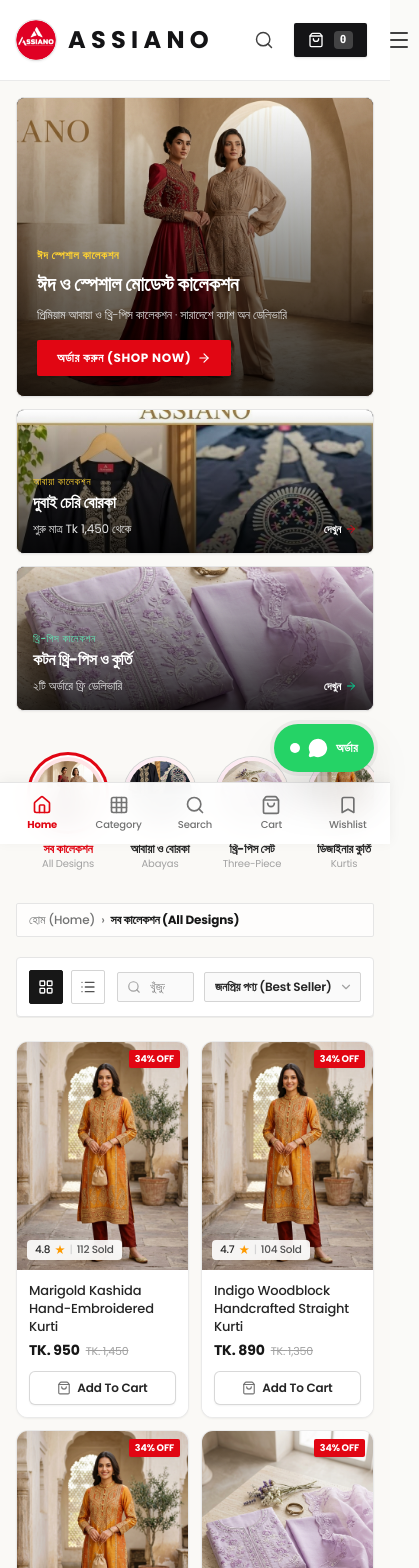
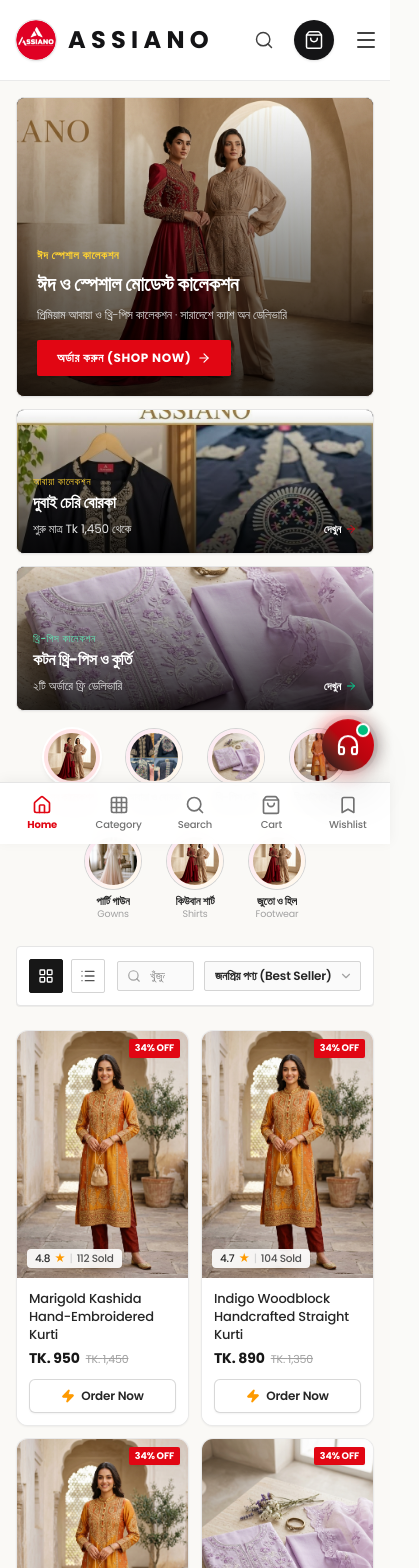
Before and after one commit to assianoofficial-rgb/Assiano, a React (Vite) app: page / in a window 390 px wide. Shown: the top 1568 px of the page, 419 px wide, since content can reach past the window. Built offline with nearby package versions, Linux system fonts and the light colour scheme.

Commit message:
refactor: update UI components and navigation
- Redesign Navbar shopping bag icon with badge
- Convert product cards to support "Instant Buy" action
- Update Category section layout to flex-wrap
- Update floating contact speed dial styling

```diff
--- a/src/components/FloatingContactSpeedDial.tsx
+++ b/src/components/FloatingContactSpeedDial.tsx
@@ -1,5 +1,5 @@
 import React from 'react';
-import { MessageCircle, Phone, Send, X, Headphones } from 'lucide-react';
+import { X, Headphones, Sparkles } from 'lucide-react';
 
 interface FloatingContactSpeedDialProps {
   phoneHotline?: string;
@@ -35,7 +35,6 @@ export const FloatingContactSpeedDial: React.FC<FloatingContactSpeedDialProps> =
   }, [isOpen]);
 
   const handleMouseEnter = () => {
-    // Only auto-open on hover for desktop (screens with hover pointer)
     if (window.matchMedia('(hover: hover)').matches) {
       setIsOpen(true);
     }
@@ -58,94 +57,107 @@ export const FloatingContactSpeedDial: React.FC<FloatingContactSpeedDialProps> =
       onMouseEnter={handleMouseEnter}
       onMouseLeave={handleMouseLeave}
       className="fixed bottom-18 lg:bottom-6 right-4 sm:right-6 z-50 flex flex-col items-end select-none pointer-events-auto"
-      aria-label="Contact options"
+      aria-label="Contact channels"
     >
-      {/* 3 Rising Speed-Dial Circular Option Buttons */}
+      {/* 3 Rising Pure Circular Buttons (Call, Messenger, WhatsApp) */}
       <div
-        className={`flex flex-col items-end space-y-3 mb-3 transition-all duration-300 ease-out origin-bottom ${
+        className={`flex flex-col items-center space-y-3 mb-3 transition-all duration-300 ease-out origin-bottom ${
           isOpen
             ? 'opacity-100 scale-100 translate-y-0 pointer-events-auto'
             : 'opacity-0 scale-75 translate-y-8 pointer-events-none'
         }`}
       >
-        {/* Option 1 (Top): Phone Call Option (কল অপশন) */}
-        <div className="flex items-center gap-2.5 group">
-          <span className="bg-white/95 text-neutral-800 text-[11px] font-semibold px-2.5 py-1 rounded-md shadow-md border border-neutral-200/90 whitespace-nowrap opacity-90 group-hover:opacity-100 transition-opacity">
-            সরাসরি কল (Call: {phoneHotline.replace('+880 ', '0')})
-          </span>
+        {/* 1. Direct Phone Call Option */}
         <a
           href={`tel:${cleanPhone}`}
-            aria-label="Direct Phone Call"
+          title={`Call ${phoneHotline}`}
+          aria-label="Call Hotline"
           className="w-12 h-12 rounded-full bg-[#141416] hover:bg-[#E10613] text-white flex items-center justify-center shadow-xl transition-all duration-200 hover:scale-110 active:scale-95 ring-2 ring-white cursor-pointer"
         >
-            <Phone className="w-5 h-5 fill-current" />
+          {/* Official Phone Handset SVG */}
+          <svg
+            viewBox="0 0 24 24"
+            className="w-5 h-5 fill-current"
+            xmlns="http://www.w3.org/2000/svg"
+          >
+            <path d="M6.62 10.79a15.053 15.053 0 006.59 6.59l2.2-2.2c.27-.27.67-.36 1.02-.24 1.12.37 2.33.57 3.57.57.55 0 1 .45 1 1V20c0 .55-.45 1-1 1-9.39 0-17-7.61-17-17 0-.55.45-1 1-1h3.5c.55 0 1 .45 1 1 0 1.25.2 2.45.57 3.57.11.35.03.74-.25 1.02l-2.2 2.2z" />
+          </svg>
         </a>
-        </div>
 
-        {/* Option 2 (Middle): Facebook Messenger (মেসেঞ্জার ফেসবুকের) */}
-        <div className="flex items-center gap-2.5 group">
-          <span className="bg-white/95 text-neutral-800 text-[11px] font-semibold px-2.5 py-1 rounded-md shadow-md border border-neutral-200/90 whitespace-nowrap opacity-90 group-hover:opacity-100 transition-opacity">
-            ফেসবুক মেসেঞ্জার (Messenger)
-          </span>
+        {/* 2. Official Facebook Messenger Option */}
         <a
           href={facebookUrl}
           target="_blank"
           rel="noopener noreferrer"
-            aria-label="Chat on Facebook Messenger"
-            className="w-12 h-12 rounded-full bg-[#0084FF] hover:bg-[#0070dc] text-white flex items-center justify-center shadow-xl transition-all duration-200 hover:scale-110 active:scale-95 ring-2 ring-white cursor-pointer"
+          title="Facebook Messenger"
+          aria-label="Facebook Messenger"
+          className="w-12 h-12 rounded-full bg-gradient-to-tr from-[#0064e0] via-[#0084ff] to-[#0099ff] hover:brightness-110 text-white flex items-center justify-center shadow-xl transition-all duration-200 hover:scale-110 active:scale-95 ring-2 ring-white cursor-pointer"
         >
-            <Send className="w-5 h-5 fill-current -rotate-45" />
+          {/* Authentic Official Facebook Messenger SVG Logo */}
+          <svg
+            viewBox="0 0 24 24"
+            className="w-6 h-6 fill-white"
+            xmlns="http://www.w3.org/2000/svg"
+          >
+            <path d="M12 2C6.36 2 2 6.13 2 11.7c0 2.91 1.19 5.43 3.14 7.15.16.14.26.35.26.57l-.07 1.78c-.03.73.74 1.22 1.38.87l1.99-1.09c.17-.09.37-.12.56-.07.88.24 1.8.37 2.74.37 5.64 0 10-4.13 10-9.7S17.64 2 12 2zm1.19 13.06l-2.61-2.79c-.19-.2-.5-.2-.69 0l-3.57 2.72c-.4.31-.91-.17-.67-.62l2.91-5.46c.18-.34.66-.35.86-.02l2.58 2.75c.19.2.5.2.69 0l3.63-2.73c.4-.3.91.17.67.62l-2.91 5.49c-.18.34-.66.36-.89.04z" />
+          </svg>
         </a>
-        </div>
 
-        {/* Option 3 (Bottom): WhatsApp (হোয়াটসঅ্যাপ) */}
-        <div className="flex items-center gap-2.5 group">
-          <span className="bg-white/95 text-neutral-800 text-[11px] font-semibold px-2.5 py-1 rounded-md shadow-md border border-neutral-200/90 whitespace-nowrap opacity-90 group-hover:opacity-100 transition-opacity">
-            হোয়াটসঅ্যাপে অর্ডার (WhatsApp)
-          </span>
+        {/* 3. Official WhatsApp Option */}
         <a
           href={`https://wa.me/${cleanWa}?text=Hello%20Assiano,%20I%20would%20like%20to%20place%20an%20order`}
           target="_blank"
           rel="noopener noreferrer"
-            aria-label="Order on WhatsApp"
+          title="WhatsApp Order"
+          aria-label="WhatsApp Order"
           className="w-12 h-12 rounded-full bg-[#25D366] hover:bg-[#20ba5a] text-white flex items-center justify-center shadow-xl transition-all duration-200 hover:scale-110 active:scale-95 ring-2 ring-white cursor-pointer"
         >
-            <MessageCircle className="w-6 h-6 fill-white" />
+          {/* Authentic Official WhatsApp SVG Logo */}
+          <svg
+            viewBox="0 0 24 24"
+            className="w-6 h-6 fill-white"
+            xmlns="http://www.w3.org/2000/svg"
+          >
+            <path d="M12.04 2c-5.46 0-9.91 4.45-9.91 9.91 0 1.75.46 3.45 1.32 4.95L2.05 22l5.25-1.38c1.45.79 3.08 1.21 4.74 1.21 5.46 0 9.91-4.45 9.91-9.91 0-2.65-1.03-5.14-2.9-7.01A9.816 9.816 0 0012.04 2zm0 18.15c-1.52 0-3.01-.41-4.31-1.18l-.31-.18-3.2.84.85-3.12-.2-.32a8.188 8.188 0 01-1.26-4.38c0-4.54 3.7-8.24 8.24-8.24 2.2 0 4.27.86 5.82 2.42a8.182 8.182 0 012.41 5.83c0 4.54-3.7 8.23-8.25 8.23zm4.52-6.17c-.25-.12-1.47-.72-1.7-.81-.23-.08-.39-.12-.56.12-.17.25-.64.81-.79.97-.14.17-.29.19-.54.06-.25-.12-1.05-.39-1.99-1.23-.74-.66-1.23-1.47-1.38-1.72-.14-.25-.02-.38.11-.51.11-.11.25-.29.37-.43.12-.14.17-.25.25-.41.08-.17.04-.31-.02-.43s-.56-1.34-.76-1.84c-.2-.48-.41-.42-.56-.43h-.48c-.17 0-.43.06-.66.31-.22.25-.86.84-.86 2.05s.88 2.38 1 2.54c.12.17 1.73 2.65 4.2 3.71.59.25 1.05.41 1.41.52.59.19 1.13.16 1.56.1.48-.07 1.47-.6 1.68-1.18.21-.58.21-1.07.14-1.18-.06-.11-.22-.18-.47-.3z" />
+          </svg>
         </a>
       </div>
-      </div>
 
-      {/* Main Trigger Floating Action Button */}
+      {/* Main Trigger Button: Luxury Concierge / Customer Support with Gentle Floating & Pulse Animation */}
+      <div className={`relative ${!isOpen ? 'animate-float-gentle' : ''}`}>
+        {/* Glowing Aura Ring when not open */}
+        {!isOpen && (
+          <span className="absolute -inset-1 rounded-full bg-gradient-to-r from-[#E10613] via-[#ff4d58] to-[#141416] opacity-35 blur-sm animate-pulse pointer-events-none"></span>
+        )}
+
         <button
           type="button"
           onClick={toggleOpen}
           aria-label={isOpen ? 'Close contact menu' : 'Open WhatsApp, Messenger & Call options'}
           aria-expanded={isOpen}
-        className={`group relative flex items-center justify-center transition-all duration-300 rounded-full shadow-2xl cursor-pointer ring-4 ring-black/5 active:scale-95 ${
+          title={isOpen ? 'Close' : 'Assiano Concierge & Support'}
+          className={`group relative flex items-center justify-center transition-all duration-300 rounded-full shadow-2xl cursor-pointer ring-4 ring-black/5 active:scale-95 w-13 h-13 sm:w-14 sm:h-14 ${
             isOpen
-            ? 'w-13 h-13 sm:w-14 sm:h-14 bg-neutral-900 text-white rotate-90'
-            : 'h-12 sm:h-13 px-4 sm:px-4.5 bg-[#25D366] hover:bg-[#20ba5a] text-white gap-2'
+              ? 'bg-neutral-900 text-white rotate-90 ring-white/20'
+              : 'bg-gradient-to-tr from-[#141416] via-[#B8050F] to-[#E10613] hover:brightness-110 text-white hover:scale-105 ring-[#E10613]/20'
           }`}
         >
           {isOpen ? (
-          <X className="w-6 h-6" />
+            <X className="w-6 h-6 stroke-[2.5]" />
           ) : (
-          <>
-            {/* Live active pulsing indicator dot */}
-            <span className="relative flex h-2.5 w-2.5 shrink-0">
-              <span className="animate-ping absolute inline-flex h-full w-full rounded-full bg-white opacity-75"></span>
-              <span className="relative inline-flex rounded-full h-2.5 w-2.5 bg-white"></span>
+            <div className="relative flex items-center justify-center">
+              {/* Online Green Pulsing Indicator Dot */}
+              <span className="absolute -top-2.5 -right-2.5 flex h-3.5 w-3.5">
+                <span className="animate-ping absolute inline-flex h-full w-full rounded-full bg-emerald-400 opacity-80"></span>
+                <span className="relative inline-flex rounded-full h-3.5 w-3.5 bg-emerald-500 border-2 border-white shadow-xs"></span>
               </span>
-            <MessageCircle className="w-5 h-5 fill-white shrink-0" />
-            <span className="text-xs font-bold tracking-wide whitespace-nowrap hidden sm:inline">
-              যোগাযোগ ও অর্ডার
-            </span>
-            <span className="text-xs font-bold tracking-wide whitespace-nowrap sm:hidden">
-              অর্ডার
-            </span>
-          </>
+
+              {/* Headset / Concierge Support Icon */}
+              <Headphones className="w-6 h-6 sm:w-6.5 sm:h-6.5 stroke-[2.2] text-white transition-transform group-hover:scale-110" />
+            </div>
           )}
         </button>
+      </div>
     </aside>
   );
 };
--- a/src/components/Navbar.tsx
+++ b/src/components/Navbar.tsx
@@ -302,7 +302,7 @@ export const Navbar: React.FC<NavbarProps> = ({
               <Search className="w-5 h-5 stroke-[1.75]" />
             </button>
 
-            {/* Shopping Bag Primary Action */}
+            {/* Shopping Bag Primary Action (Icon only, no "Bag" text) */}
             <a
               href="/cart"
               onClick={(e) => {
@@ -311,15 +311,18 @@ export const Navbar: React.FC<NavbarProps> = ({
                   onOpenCart();
                 }
               }}
-              className={`flex items-center gap-2.5 px-3.5 sm:px-4 py-2 text-white text-xs font-semibold tracking-wider uppercase rounded-xs transition-all duration-200 cursor-pointer shadow-sm active:scale-95 whitespace-nowrap shrink-0 ${
+              aria-label="Shopping Bag"
+              title="Shopping Bag"
+              className={`relative flex items-center justify-center p-2.5 text-white rounded-full transition-all duration-200 cursor-pointer shadow-sm active:scale-95 shrink-0 ${
                 activePage === 'cart' ? 'bg-[#E10613] ring-2 ring-red-300' : 'bg-[#141416] hover:bg-[#E10613]'
               }`}
             >
-              <ShoppingBag className="w-4 h-4" />
-              <span className="hidden sm:inline">Bag</span>
-              <span className="bg-white/20 px-1.5 py-0.5 rounded text-[11px] font-mono tabular-nums">
-                {cartCount}
-              </span>
+              <ShoppingBag className="w-5 h-5 stroke-[1.8]" />
+              {cartCount > 0 && (
+                <span className="absolute -top-1 -right-1 bg-[#E10613] border-2 border-white text-white text-[10px] font-bold min-w-5 h-5 rounded-full flex items-center justify-center px-1 font-mono tabular-nums shadow-sm">
+                  {cartCount}
+                </span>
+              )}
             </a>
 
             {/* Mobile Hamburger toggle */}
--- a/src/components/ProductCard.tsx
+++ b/src/components/ProductCard.tsx
@@ -1,5 +1,5 @@
 import React from 'react';
-import { Star, ShoppingBag } from 'lucide-react';
+import { ShoppingBag, Zap } from 'lucide-react';
 import { Product } from '../types';
 import { getProductUrl } from '../utils/navigation';
 
@@ -22,7 +22,7 @@ export const ProductCard: React.FC<ProductCardProps> = ({
 }) => {
   const [selectedSize] = React.useState(product.sizes[0] || 'Free Size');
   const [selectedColor] = React.useState(product.colors[0] || 'Default');
-  const [isAdded, setIsAdded] = React.useState(false);
+  const [isOrdered, setIsOrdered] = React.useState(false);
   const productUrl = getProductUrl(product.id);
 
   const handleProductNavigation = (e: React.MouseEvent) => {
@@ -37,11 +37,15 @@ export const ProductCard: React.FC<ProductCardProps> = ({
     }
   };
 
-  const handleAddToCartClick = (e: React.MouseEvent) => {
+  const handleOrderNowClick = (e: React.MouseEvent) => {
     e.stopPropagation();
-    onAddToCart(product, selectedSize, selectedColor);
-    setIsAdded(true);
-    setTimeout(() => setIsAdded(false), 1800);
+    if (onInstantBuy) {
+      onInstantBuy(product, selectedSize, selectedColor);
+    } else {
+      onAddToCart(product, selectedSize, selectedColor);
+    }
+    setIsOrdered(true);
+    setTimeout(() => setIsOrdered(false), 1800);
   };
 
   if (viewMode === 'list') {
@@ -50,12 +54,12 @@ export const ProductCard: React.FC<ProductCardProps> = ({
         <a
           href={productUrl}
           onClick={handleProductNavigation}
-          className="relative w-full sm:w-48 sm:min-w-[192px] aspect-[3/4] bg-neutral-100 overflow-hidden cursor-pointer block"
+          className="relative w-full sm:w-48 sm:min-w-[192px] aspect-[9/13] sm:aspect-[3/4] bg-neutral-100 overflow-hidden cursor-pointer block"
         >
           <img
             src={product.image}
             alt={product.name}
-            className="w-full h-full object-cover object-center group-hover:scale-105 transition-transform duration-500 ease-out"
+            className="w-full h-full object-cover object-top group-hover:scale-105 transition-transform duration-500 ease-out"
             loading="lazy"
             referrerPolicy="no-referrer"
           />
@@ -107,14 +111,15 @@ export const ProductCard: React.FC<ProductCardProps> = ({
 
             <button
               type="button"
-              onClick={handleAddToCartClick}
-              className={`px-5 py-2.5 rounded-md text-xs font-semibold transition-all shadow-xs cursor-pointer ${
-                isAdded
+              onClick={handleOrderNowClick}
+              className={`px-5 py-2.5 rounded-md text-xs font-semibold transition-all shadow-xs cursor-pointer flex items-center gap-1.5 ${
+                isOrdered
                   ? 'bg-emerald-600 text-white border border-emerald-600'
                   : 'bg-white hover:bg-neutral-50 text-neutral-800 border border-neutral-300 hover:border-neutral-400'
               }`}
             >
-              {isAdded ? 'Added to Cart ✓' : 'Add To Cart'}
+              <Zap className="w-3.5 h-3.5 fill-current text-amber-500" />
+              <span>{isOrdered ? 'Processing...' : 'Order Now'}</span>
             </button>
           </div>
         </div>
@@ -125,16 +130,16 @@ export const ProductCard: React.FC<ProductCardProps> = ({
   // Exact mobile-first design matching Glam Touch screenshot:
   return (
     <article className="group relative bg-white border border-neutral-200/80 rounded-xl overflow-hidden flex flex-col shadow-xs transition-all duration-300 hover:shadow-md hover:border-neutral-300">
-      {/* Product Image Slot */}
+      {/* Product Image Slot: Slightly taller vertical ratio on mobile (aspect-[9/13] or aspect-[10/14.5]) */}
       <a
         href={productUrl}
         onClick={handleProductNavigation}
-        className="relative aspect-[3/4] bg-neutral-100 overflow-hidden cursor-pointer block"
+        className="relative aspect-[9/13] sm:aspect-[3/4] bg-neutral-100 overflow-hidden cursor-pointer block"
       >
         <img
           src={product.image}
           alt={product.name}
-          className="w-full h-full object-cover object-center group-hover:scale-105 transition-transform duration-500 ease-out"
+          className="w-full h-full object-cover object-top group-hover:scale-105 transition-transform duration-500 ease-out"
           loading="lazy"
           referrerPolicy="no-referrer"
         />
@@ -155,7 +160,7 @@ export const ProductCard: React.FC<ProductCardProps> = ({
         )}
       </a>
 
-      {/* Card Content (Clean Title, Price, Add To Cart button) */}
+      {/* Card Content (Clean Title, Price, Order Now button) */}
       <div className="p-3 sm:p-3.5 flex flex-col flex-grow justify-between bg-white text-left">
         <div>
           {/* Product Title */}
@@ -181,19 +186,19 @@ export const ProductCard: React.FC<ProductCardProps> = ({
           </div>
         </div>
 
-        {/* Clean Rounded "Add To Cart" button (identical to user screenshot) */}
+        {/* Clean Rounded "Order Now" button */}
         <div className="mt-2.5">
           <button
             type="button"
-            onClick={handleAddToCartClick}
+            onClick={handleOrderNowClick}
             className={`w-full py-2 px-3 rounded-md text-xs font-semibold transition-all duration-200 shadow-xs flex items-center justify-center gap-1.5 cursor-pointer active:scale-98 ${
-              isAdded
+              isOrdered
                 ? 'bg-emerald-600 text-white border border-emerald-600'
                 : 'bg-white hover:bg-neutral-50 active:bg-neutral-100 text-neutral-800 border border-neutral-300/90 hover:border-neutral-400'
             }`}
           >
-            <ShoppingBag className="w-3.5 h-3.5 text-neutral-500" />
-            <span>{isAdded ? 'Added to Cart ✓' : 'Add To Cart'}</span>
+            <Zap className="w-3.5 h-3.5 text-amber-500 fill-amber-500" />
+            <span>{isOrdered ? 'Processing...' : 'Order Now'}</span>
           </button>
         </div>
       </div>
--- a/src/index.css
+++ b/src/index.css
@@ -35,3 +35,16 @@ body {
 ::-webkit-scrollbar-thumb:hover {
   background: #999;
 }
+
+@keyframes float-gentle {
+  0%, 100% {
+    transform: translateY(0);
+  }
+  50% {
+    transform: translateY(-4px);
+  }
+}
+
+.animate-float-gentle {
+  animation: float-gentle 2.4s ease-in-out infinite;
+}
--- a/src/pages/HomePage.tsx
+++ b/src/pages/HomePage.tsx
@@ -6,7 +6,6 @@ import {
   Sparkles,
   Phone,
   MessageCircle,
-  RotateCcw,
   Search,
   X,
   ArrowRight,
@@ -131,7 +130,6 @@ export const HomePage: React.FC<HomePageProps> = ({
     onSelectCategory(cat);
   };
 
-  const currentCategoryInfo = CIRCLE_CATEGORIES.find((c) => c.id === selectedCategory) || CIRCLE_CATEGORIES[0];
 
   return (
     <div className="bg-[#FAF9F6] text-[#141416] pb-16">
@@ -255,9 +253,9 @@ export const HomePage: React.FC<HomePageProps> = ({
         </div>
       </section>
 
-      {/* 2. CIRCULAR-STYLE CATEGORY ICONS */}
-      <section className="max-w-7xl mx-auto px-4 sm:px-6 lg:px-8 pt-5 sm:pt-6 pb-2">
-        <div className="flex items-start justify-start sm:justify-center gap-3 sm:gap-6 lg:gap-8 overflow-x-auto pt-4 pb-4 px-3 no-scrollbar">
+      {/* 2. CIRCULAR-STYLE CATEGORY ICONS (No horizontal scroll: fits on single screen in neat rows) */}
+      <section className="max-w-7xl mx-auto px-2 sm:px-6 lg:px-8 pt-4 sm:pt-6 pb-3">
+        <div className="flex flex-wrap items-start justify-center gap-x-2 sm:gap-x-6 gap-y-3 sm:gap-y-5 px-1">
           {CIRCLE_CATEGORIES.map((cat) => {
             const isSelected = selectedCategory === cat.id;
             return (
@@ -265,14 +263,14 @@ export const HomePage: React.FC<HomePageProps> = ({
                 key={cat.id}
                 type="button"
                 onClick={() => handleCategorySelect(cat.id)}
-                className="group flex flex-col items-center text-center shrink-0 w-20 sm:w-24 cursor-pointer focus:outline-none py-1"
+                className="group flex flex-col items-center text-center w-[74px] sm:w-22 cursor-pointer focus:outline-none py-0.5"
               >
                 {/* Circular Image Container */}
                 <div
-                  className={`relative w-18 h-18 sm:w-22 sm:h-22 rounded-full p-1 m-1.5 transition-all duration-200 ${
+                  className={`relative w-14 h-14 sm:w-20 sm:h-20 rounded-full p-1 transition-all duration-200 ${
                     isSelected
-                      ? 'ring-3 ring-[#E10613] ring-offset-2 shadow-md bg-[#FFE4E6]'
-                      : 'ring-1 ring-neutral-300 hover:ring-[#E10613] bg-gradient-to-br from-pink-100 via-rose-50 to-amber-50 shadow-xs'
+                      ? 'ring-2.5 ring-[#E10613] ring-offset-2 shadow-md bg-[#FFE4E6]'
+                      : 'ring-1 ring-neutral-300 hover:ring-[#E10613] bg-gradient-to-br from-pink-100 via-rose-50 to-amber-50 shadow-2xs'
                   }`}
                 >
                   <div className="w-full h-full rounded-full overflow-hidden bg-white">
@@ -287,13 +285,13 @@ export const HomePage: React.FC<HomePageProps> = ({
 
                 {/* Category Labels */}
                 <span
-                  className={`mt-1.5 text-xs font-bold leading-tight transition-colors ${
+                  className={`mt-1.5 text-[11px] sm:text-xs font-bold leading-tight transition-colors line-clamp-1 ${
                     isSelected ? 'text-[#E10613]' : 'text-neutral-800 group-hover:text-[#E10613]'
                   }`}
                 >
                   {cat.labelBn}
                 </span>
-                <span className="text-[10px] text-neutral-400 font-normal">
+                <span className="text-[9.5px] sm:text-[10px] text-neutral-400 font-normal leading-tight">
                   {cat.labelEn}
                 </span>
               </button>
@@ -302,39 +300,6 @@ export const HomePage: React.FC<HomePageProps> = ({
         </div>
       </section>
 
-      {/* 3. BREADCRUMB & CONTEXT HEADER */}
-      <div className="max-w-7xl mx-auto px-4 sm:px-6 lg:px-8 pt-1 pb-2">
-        <div className="flex items-center justify-between text-xs sm:text-sm text-neutral-500 bg-white/70 px-3 py-2 rounded-xs border border-neutral-200">
-          <div className="flex items-center gap-1.5 font-medium">
-            <span
-              onClick={() => {
-                handleCategorySelect('all');
-                setSearchQuery('');
-              }}
-              className="hover:text-[#E10613] cursor-pointer"
-            >
-              হোম (Home)
-            </span>
-            <span>›</span>
-            <span className="text-neutral-900 font-bold">
-              {currentCategoryInfo.labelBn} ({currentCategoryInfo.labelEn})
-            </span>
-          </div>
-
-          {(selectedCategory !== 'all' || searchQuery) && (
-            <button
-              onClick={() => {
-                handleCategorySelect('all');
-                setSearchQuery('');
-              }}
-              className="text-xs text-[#E10613] hover:underline font-semibold flex items-center gap-1 cursor-pointer"
-            >
-              <RotateCcw className="w-3 h-3" />
-              <span>সব দেখুন (Reset)</span>
-            </button>
-          )}
-        </div>
-      </div>
 
       {/* 4. SHOPPING TOOLBAR & PRODUCT GRID */}
       <section ref={productsSectionRef} className="max-w-7xl mx-auto px-4 sm:px-6 lg:px-8 mt-3 scroll-mt-24">
```
Lines whose indentation alone changed are shown as unchanged.
